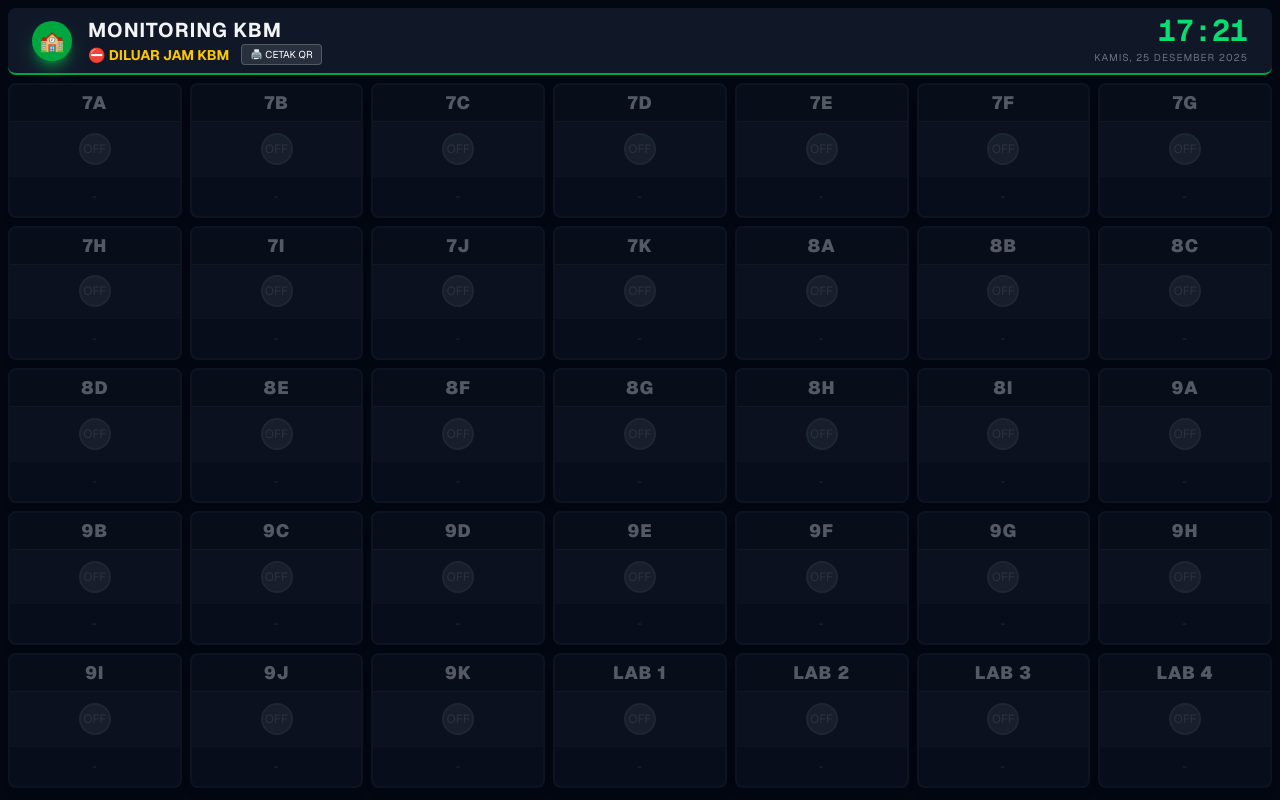
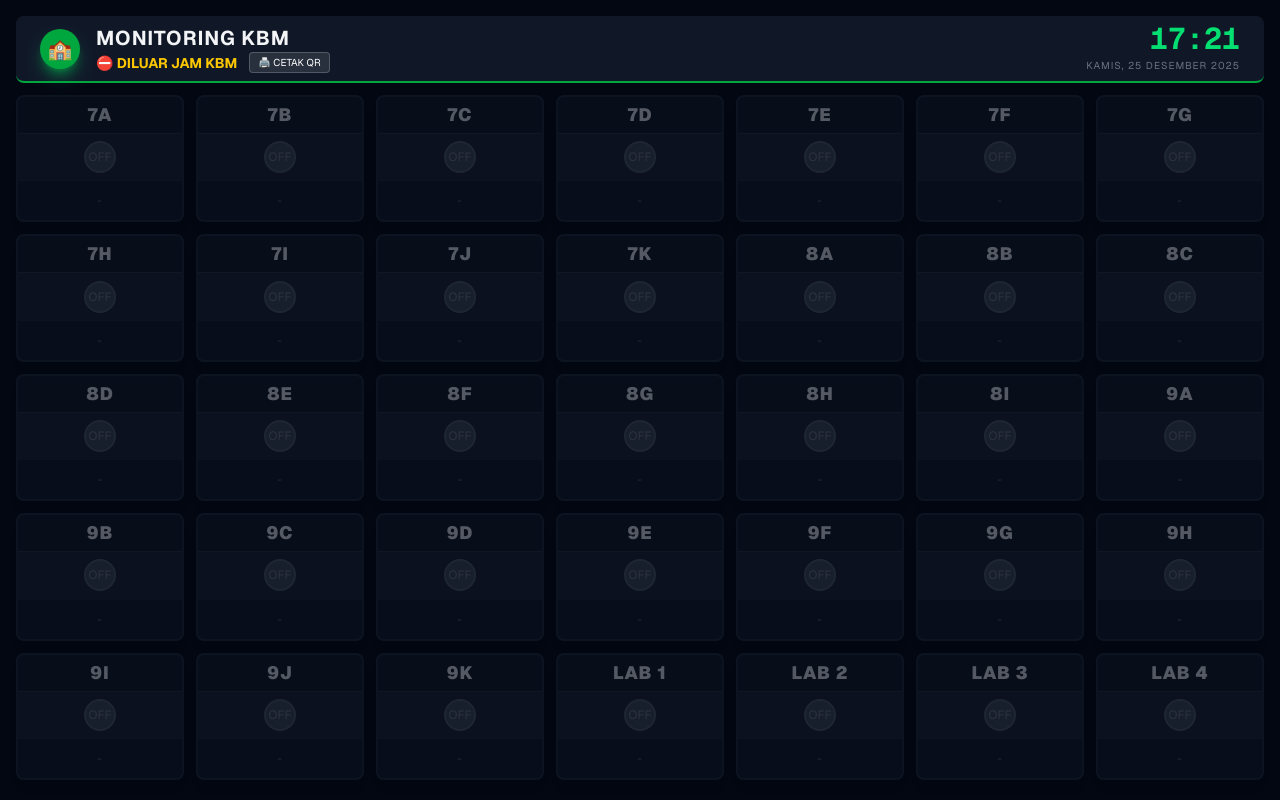
Before and after one commit to ghozaliaja/absensi-mts-demo, a Next.js app: page /admin in a window 1280 px wide. Built offline with nearby package versions, Linux system fonts and the light colour scheme; no server answers; the database is empty.

Commit message:
Fix: Adjust grid padding and gap for TV display

```diff
--- a/app/admin/page.tsx
+++ b/app/admin/page.tsx
@@ -142,10 +142,10 @@ export default function AdminPage() {
     }
 
     return (
-        <div className="h-screen w-screen bg-gray-950 text-white flex flex-col p-2 overflow-hidden font-sans">
+        <div className="h-screen w-screen bg-gray-950 text-white flex flex-col p-4 overflow-hidden font-sans">
 
             {/* HEADER */}
-            <header className="flex justify-between items-center bg-gray-900 px-6 py-2 rounded-lg border-b-2 border-green-600 mb-2 shrink-0">
+            <header className="flex justify-between items-center bg-gray-900 px-6 py-2 rounded-lg border-b-2 border-green-600 mb-3 shrink-0">
                 <div className="flex items-center gap-4">
                     <div className="w-10 h-10 bg-green-600 rounded-full flex items-center justify-center text-xl shadow-lg shadow-green-500/50">
                         🏫
@@ -178,7 +178,7 @@ export default function AdminPage() {
             </header>
 
             {/* MAIN GRID */}
-            <main className="flex-1 grid grid-cols-7 grid-rows-5 gap-2 pb-1">
+            <main className="flex-1 grid grid-cols-7 grid-rows-5 gap-3 pb-1">
                 {daftarKelas.map((kelas) => {
                     const info = getStatusKelas(kelas)
                     const isIsi = info.status === 'ISI'
```
